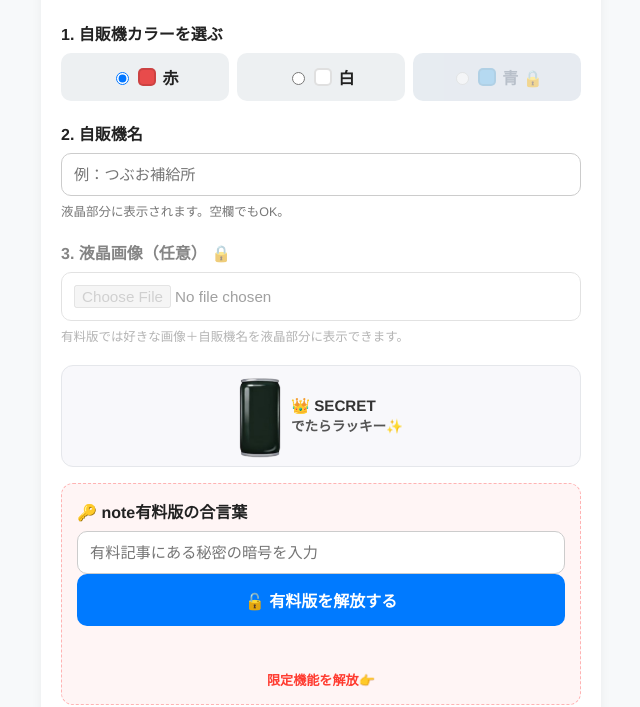
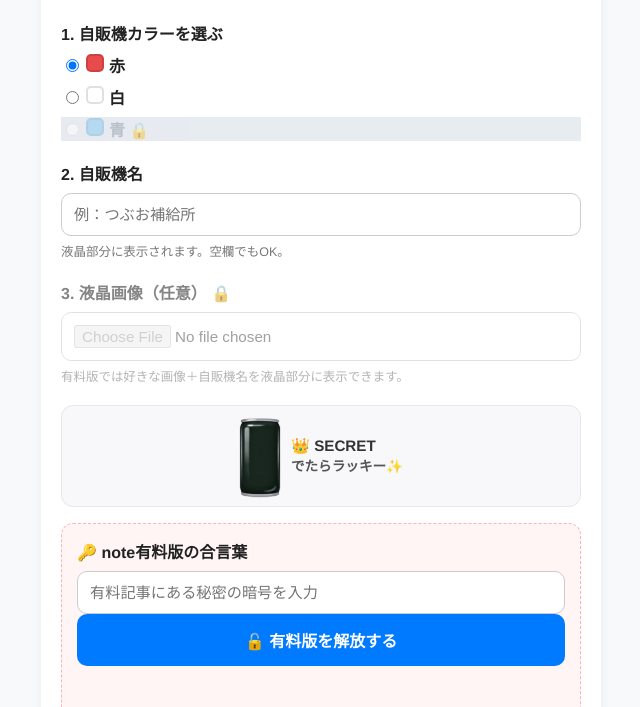
Before and after one commit to tsubuo11035103-a11y/vending-generator, a website: page index.html in a window 1280 px wide. Shown: the part 84-791 px from the top of the page, without its empty margins (319-959 px from the left). Drawn offline with Linux system fonts and the light colour scheme.

Commit message:
Update style.css

```diff
--- a/style.css
+++ b/style.css
@@ -45,22 +45,18 @@ input[type="text"], input[type="password"], input[type="file"] {
   color: #777;
   margin: 6px 0 0;
 }
+.vending-color-picker label {
+  white-space: nowrap;
+  min-width: 0;
+}
+
 .vending-color-picker {
-  display: grid;
-  grid-template-columns: repeat(3, 1fr);
-  gap: 8px;
+  grid-template-columns: repeat(3, minmax(0, 1fr));
 }
-.vending-color-picker label {
-  display: flex;
-  align-items: center;
-  justify-content: center;
-  gap: 6px;
-  background: #edf0f2;
-  padding: 12px 8px;
-  border-radius: 10px;
-  cursor: pointer;
-  font-weight: 600;
-  margin: 0;
+
+.color-chip {
+  width: 16px;
+  height: 16px;
 }
 .premium-locked {
   opacity: 0.45;
```
